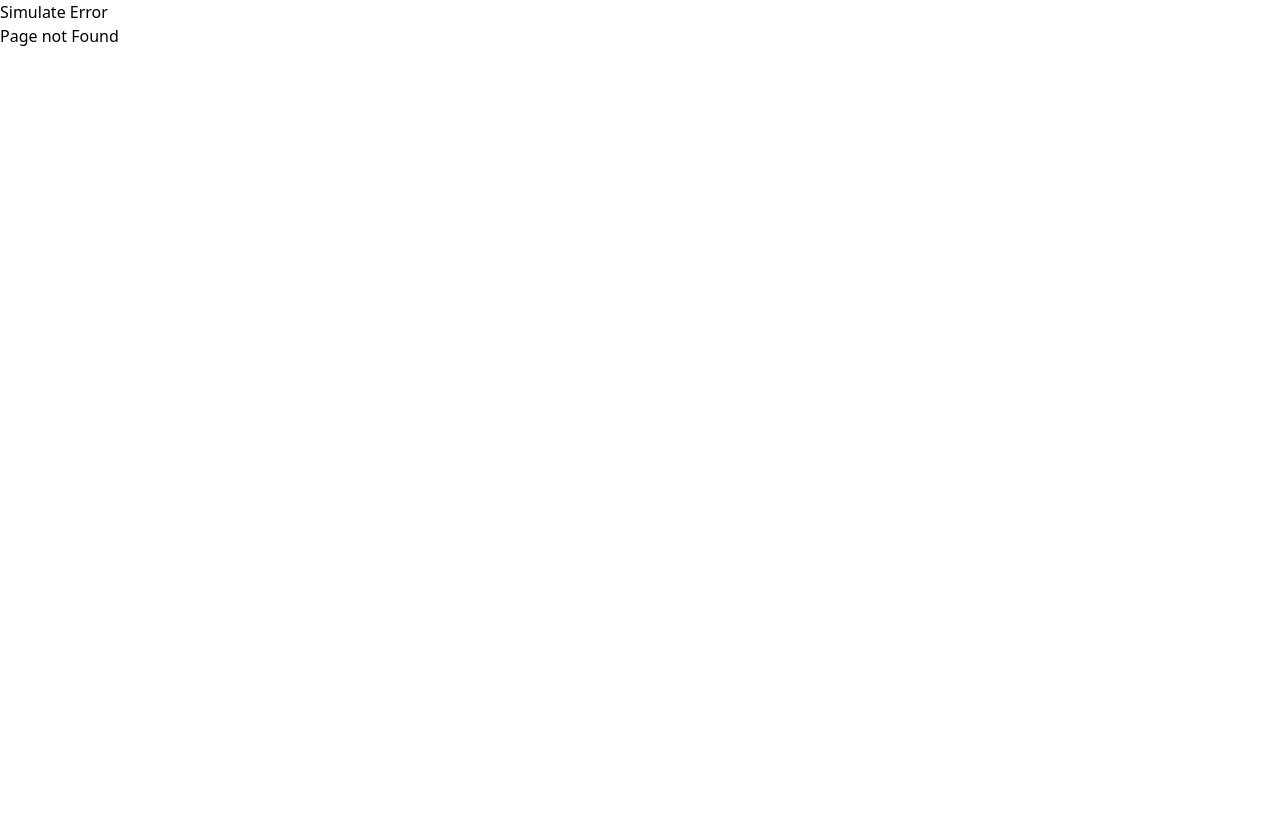
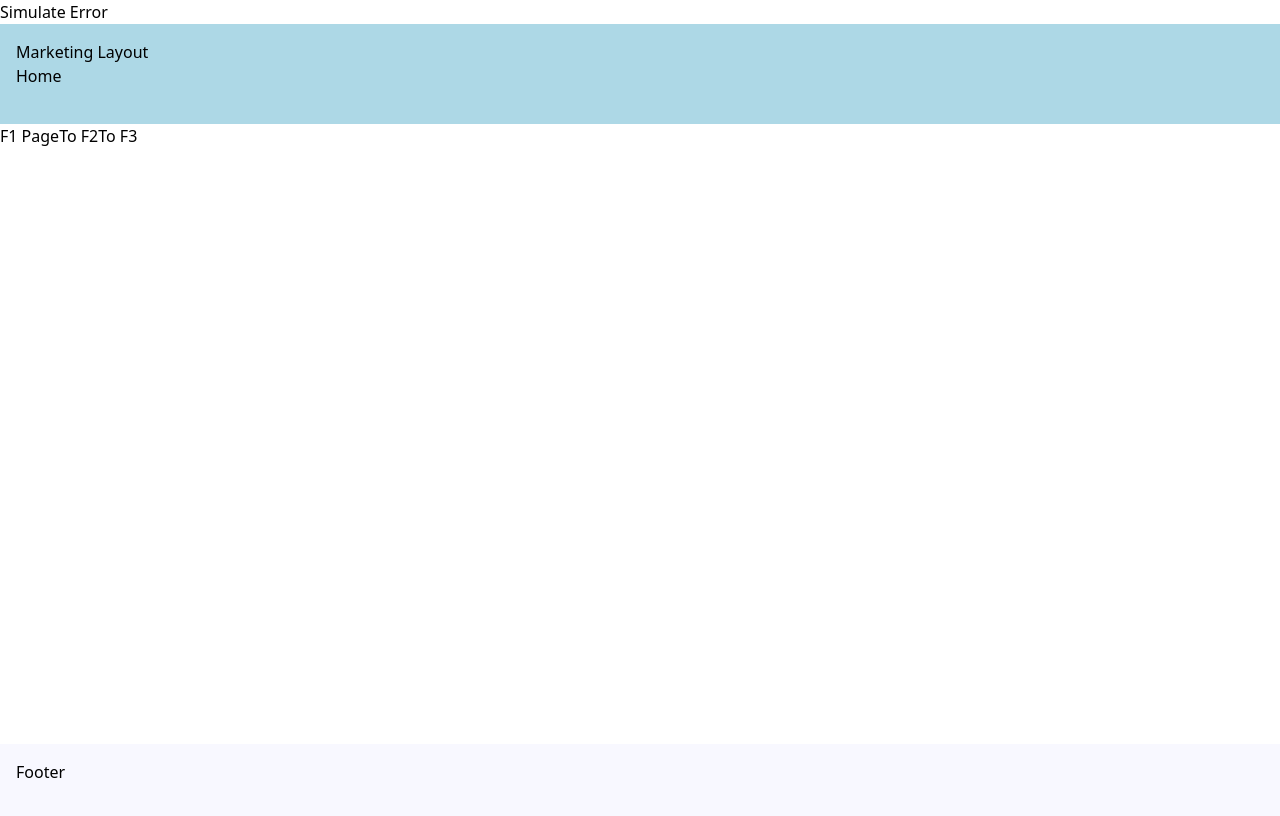
Before and after one commit to BilionIevgeniy/nextjs15, a Next.js app: page /f1 in a window 1280 px wide. Before the commit this address had no page. Shown: the top 816 px of the page. Built offline with nearby package versions, Linux system fonts and the light colour scheme.

Commit message:
Intercepting Routes

```diff
--- /dev/null
+++ b/src/app/(marketing)/complex-dashboard/@login/page.tsx
@@ -0,0 +1,3 @@
+export default function LoginPage() {
+  return <h1>Login</h1>;
+}
--- /dev/null
+++ b/src/app/(marketing)/f1/(.)f2/page.tsx
@@ -0,0 +1,6 @@
+// prefix -2 means that this page will be intercepted by the parent layout
+// and it necessary and shows nextjs where the target route is located
+// (.) means that this page is in the same directory as the parent layout
+export default function InterceptedF2Page() {
+  return <div>Intercepted F2 Page</div>;
+}
--- /dev/null
+++ b/src/app/(marketing)/f1/(..)f3/page.tsx
@@ -0,0 +1,3 @@
+export default function F3Page() {
+  return <div className="flex flex-col gap-4">F3 Intercepted Page</div>;
+}
--- /dev/null
+++ b/src/app/(marketing)/f1/f2/page.tsx
@@ -0,0 +1,3 @@
+export default function F2Page() {
+  return <div>F2 Page</div>;
+}
--- /dev/null
+++ b/src/app/(marketing)/f1/page.tsx
@@ -0,0 +1,15 @@
+import Link from "next/link";
+
+export default function F1Page() {
+  return (
+    <div className="flex flex-col gap-4">
+      F1 Page
+      <Link className="underline" href="/f1/f2">
+        To F2
+      </Link>
+      <Link className="underline" href="/f3">
+        To F3
+      </Link>
+    </div>
+  );
+}
--- /dev/null
+++ b/src/app/(marketing)/f3/page.tsx
@@ -0,0 +1,3 @@
+export default function F3Page() {
+  return <div className="flex flex-col gap-4">F3 Page</div>;
+}
```
Also changed, not shown: src/app/(marketing)/complex-dashboard/layout.tsx (+6 -1 lines).
